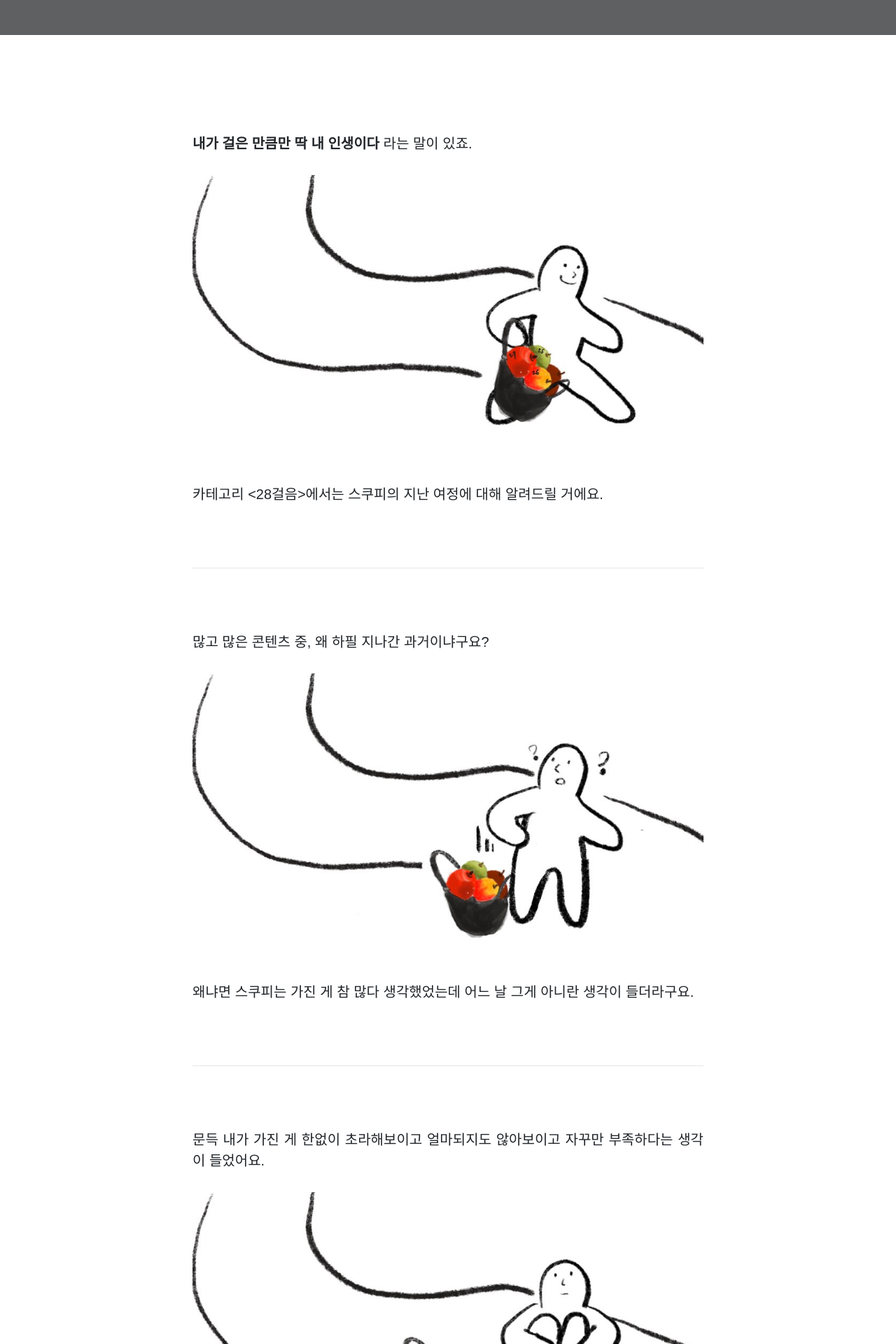
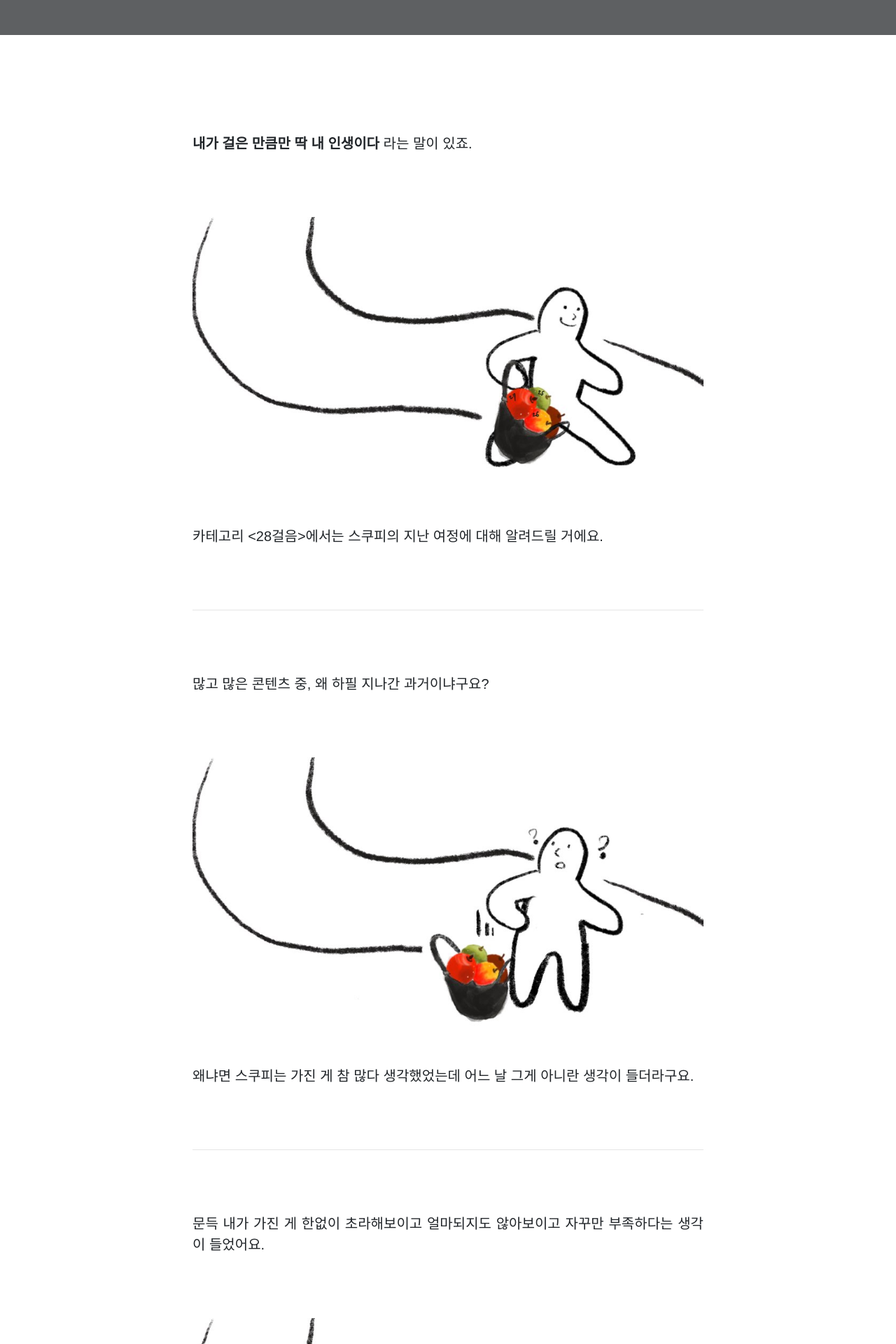
Before and after one commit to doyonikim/doyonikim, a Jekyll site: the page built from _posts/2020-05-31-scoopii-04.md, in a window 1280 px wide. Shown: the part 446-2366 px from the top of the page at 70% size. Built offline with Jekyll 4.4.1, drawn with Linux system fonts in a browser that asks for light colours; comment, search, counter and statistics services are not loaded; some of the changed text lies outside the part shown; grey boxes are pictures that could not be loaded.

Commit message:
카테고리(28)-단락별 br추가, 폰트사이즈 변경

```diff
--- a/_posts/2020-05-31-scoopii-04.md
+++ b/_posts/2020-05-31-scoopii-04.md
@@ -28,6 +28,8 @@ description: '스쿠피의 지난 28년 여정을 알려드립니다'
 
 **내가 걸은 만큼만 딱 내 인생이다** 라는 말이 있죠.
 
+<br>
+
 ![그림 1](/img/posts/04/img1.jpeg)
 
 카테고리 <28걸음>에서는 스쿠피의 지난 여정에 대해 알려드릴 거에요.
@@ -39,6 +41,8 @@ description: '스쿠피의 지난 28년 여정을 알려드립니다'
 <br>
 
 많고 많은 콘텐츠 중, 왜 하필 지나간 과거이냐구요?
+
+<br>
 
 ![그림 2](/img/posts/04/img2.jpeg)
 
@@ -52,6 +56,8 @@ description: '스쿠피의 지난 28년 여정을 알려드립니다'
 
 문득 내가 가진 게 한없이 초라해보이고 얼마되지도 않아보이고  자꾸만 부족하다는 생각이 들었어요.
 
+<br>
+
 ![그림 3](/img/posts/04/img3.jpeg)
 
 앞을 향해 한 발자국 내딛을 때마다 얻은 게 많다고 생각했었는데,  곰곰히 바라보니 남들에게 보여주기 민망할 정도로 가진 게 없어보였어요.
@@ -63,6 +69,8 @@ description: '스쿠피의 지난 28년 여정을 알려드립니다'
 <br>
 
 근데, 그렇게 생각하면 우울해지잖아요. 스쿠피는 우울한 게 싫어요.
+
+<br>
 
 ![그림 4](/img/posts/04/img4.jpeg)
 
@@ -78,9 +86,11 @@ description: '스쿠피의 지난 28년 여정을 알려드립니다'
 
 그래서 앞으로 스쿠피는 바구니 안에 담은 것들을 하나하나씩 꺼내볼 거에요.
 
+<br>
+
 ![그림 5](/img/posts/04/img5.jpeg)
 
-이것들은 어디서 어떻게 가지게 되었는지, 가지기 위해 어떤 노력을 취했으며 가지는 과정에서 어떤 일들이 발생했는지.
+어떻게 가지게 되었는지, 가지기 위해 어떤 노력을 취했으며 가지는 과정에서 어떤 일들이 발생했는지.
 
 모두 다 자세히 들여다볼 거에요.
 
@@ -91,6 +101,8 @@ description: '스쿠피의 지난 28년 여정을 알려드립니다'
 <br>
 
 그저 지난 날들에 대한 회상 아니냐구요?
+
+<br>
 
 ![그림 6](/img/posts/04/img6.jpeg)
 
@@ -112,6 +124,12 @@ description: '스쿠피의 지난 28년 여정을 알려드립니다'
 
 그래서 스쿠피는 지금까지 걸은 스물여덟 걸음에서 잠시 멈춰서
 
+<br>
+
 ![그림 8](/img/posts/04/img8.jpeg)
 
-한 걸음씩 뒤돌아 걸어볼 거에요!
+한 걸음씩 뒤돌아 걸어볼 거에요.
+
+<br>
+
+<br>
--- a/assets/scss/_post.scss
+++ b/assets/scss/_post.scss
@@ -11,11 +11,12 @@ img {
       color: $primary;
     }
     > .post-title {
-      font-size: 30px;
+      font-size: 24px;
       margin-top: 30px;
       margin-bottom: 10px;
     }
     > .post-subtitle {
+      font-size: 16px;
       font-weight: 300;
       margin: 0 0 10px;
     }
@@ -24,7 +25,7 @@ img {
     }
   }
   > .post-meta {
-    font-size: 18px;
+    font-size: 12px;
     font-style: italic;
     margin-top: 0;
     color: $gray-600;
@@ -43,6 +44,12 @@ img {
       > .post-title {
         font-size: 36px;
       }
+      > .post-subtitle {
+        font-size: 20px;
+      }
+    }
+    .post-meta{
+      font-size: 14px;
     }
   }
 }
```
